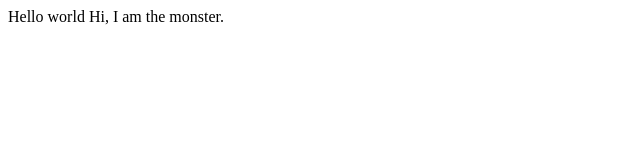
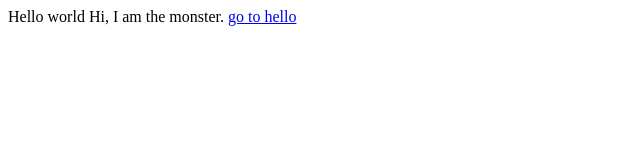
Before and after one commit to himel20006/p-web, a plain HTML site: page index.html in a window 1280 px wide. Shown: the full height of the page, 0-640 px from the left. Drawn offline with Linux system fonts and the light colour scheme.

Commit message:
Update index.html

```diff
--- a/index.html
+++ b/index.html
@@ -2,5 +2,6 @@
 <head>Hello world</head>
 <body>
 Hi, I am the monster.
-</dody>
+  <a href="/hello.html"> go to hello</a>
+</body>
 </html>
```
